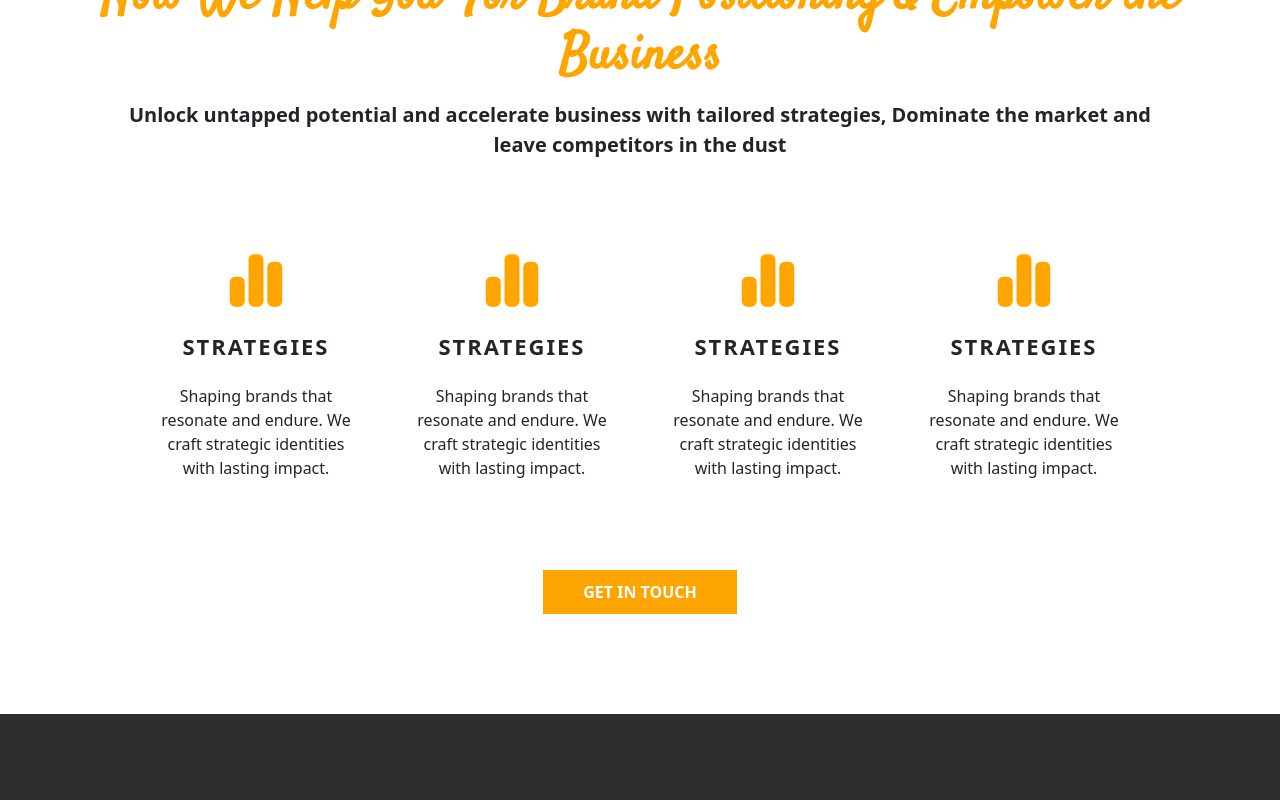
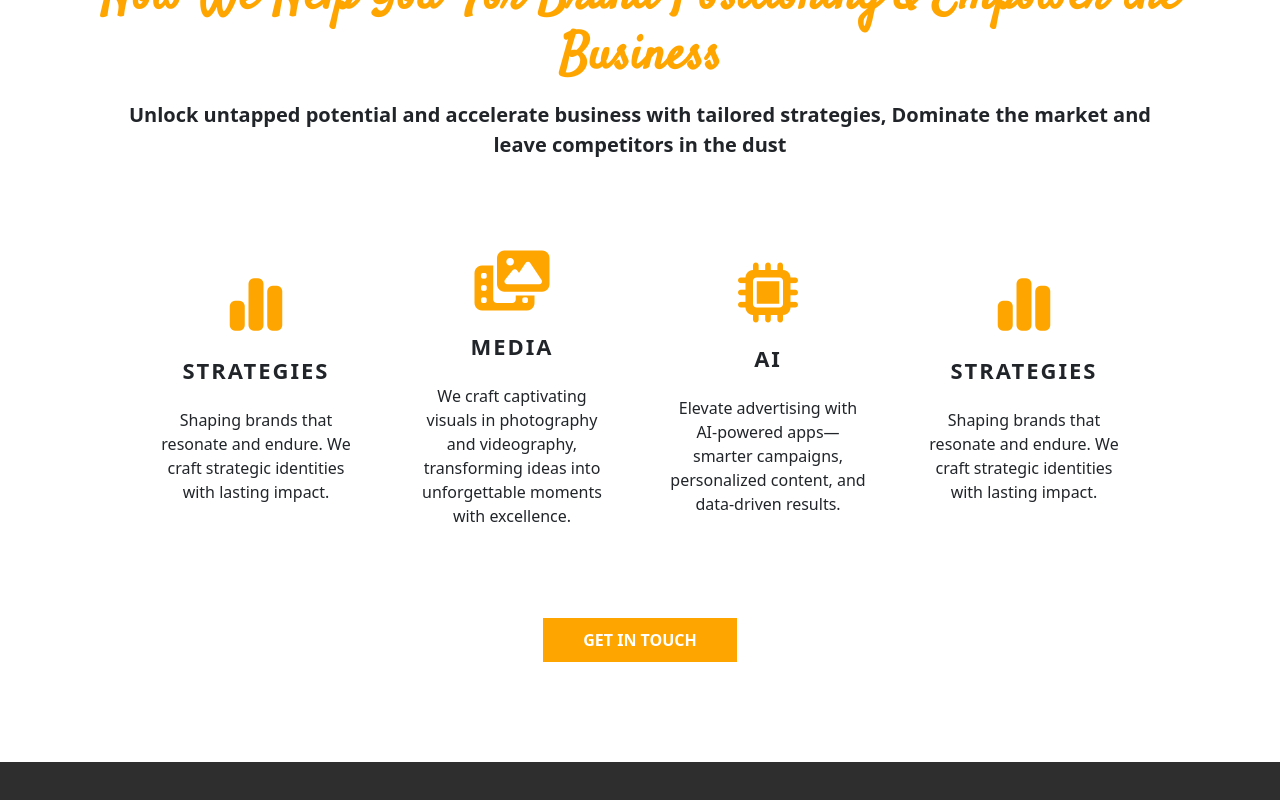
Before and after one commit to Akashkpzel/EX-MEDIA, a React (Vite) app in the folder cilent/: page / in a window 1280 px wide. Shown: the part 921-1721 px from the top of the page. Built offline with nearby package versions, Linux system fonts and the light colour scheme.

Commit message:
update services

```diff
--- a/cilent/src/components/ServiceSection/Service.jsx
+++ b/cilent/src/components/ServiceSection/Service.jsx
@@ -17,14 +17,14 @@ const Service = () => {
                         <p>Shaping brands that resonate and endure. We craft strategic identities with lasting impact.</p>
                     </div>
                     <div className='service'>
-                    <i className="fa-solid fa-chart-simple fa-xl icon"></i>
-                    <h3>Strategies</h3>
-                    <p>Shaping brands that resonate and endure. We craft strategic identities with lasting impact.</p>
+                        <i className="fa-solid fa-photo-film fa-xl icon "></i>
+                        <h3>Media</h3>
+                        <p>We craft captivating visuals in photography and videography, transforming ideas into unforgettable moments with excellence.</p>
                     </div>
                     <div className='service'>
-                    <i className="fa-solid fa-chart-simple fa-xl icon"></i>
-                    <h3>Strategies</h3>
-                    <p>Shaping brands that resonate and endure. We craft strategic identities with lasting impact.</p>
+                        <i className="fa-solid fa-microchip fa-xl icon"></i>
+                        <h3>AI</h3>
+                        <p>Elevate advertising with AI-powered apps—smarter campaigns, personalized content, and data-driven results.</p>
                     </div>
                     <div className='service'>
                         <i className="fa-solid fa-chart-simple fa-xl icon"></i>
```
Lines whose indentation alone changed are shown as unchanged.
